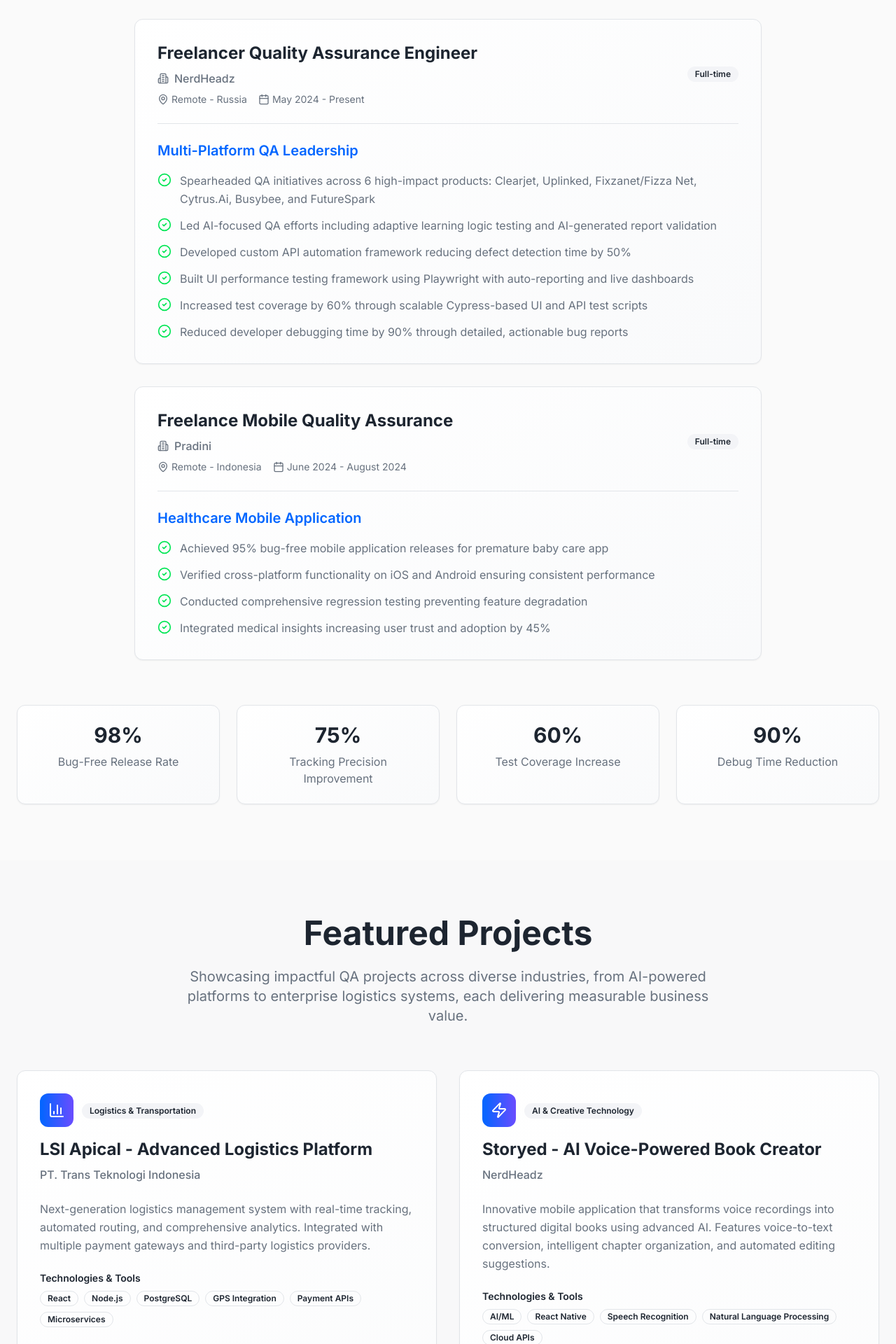
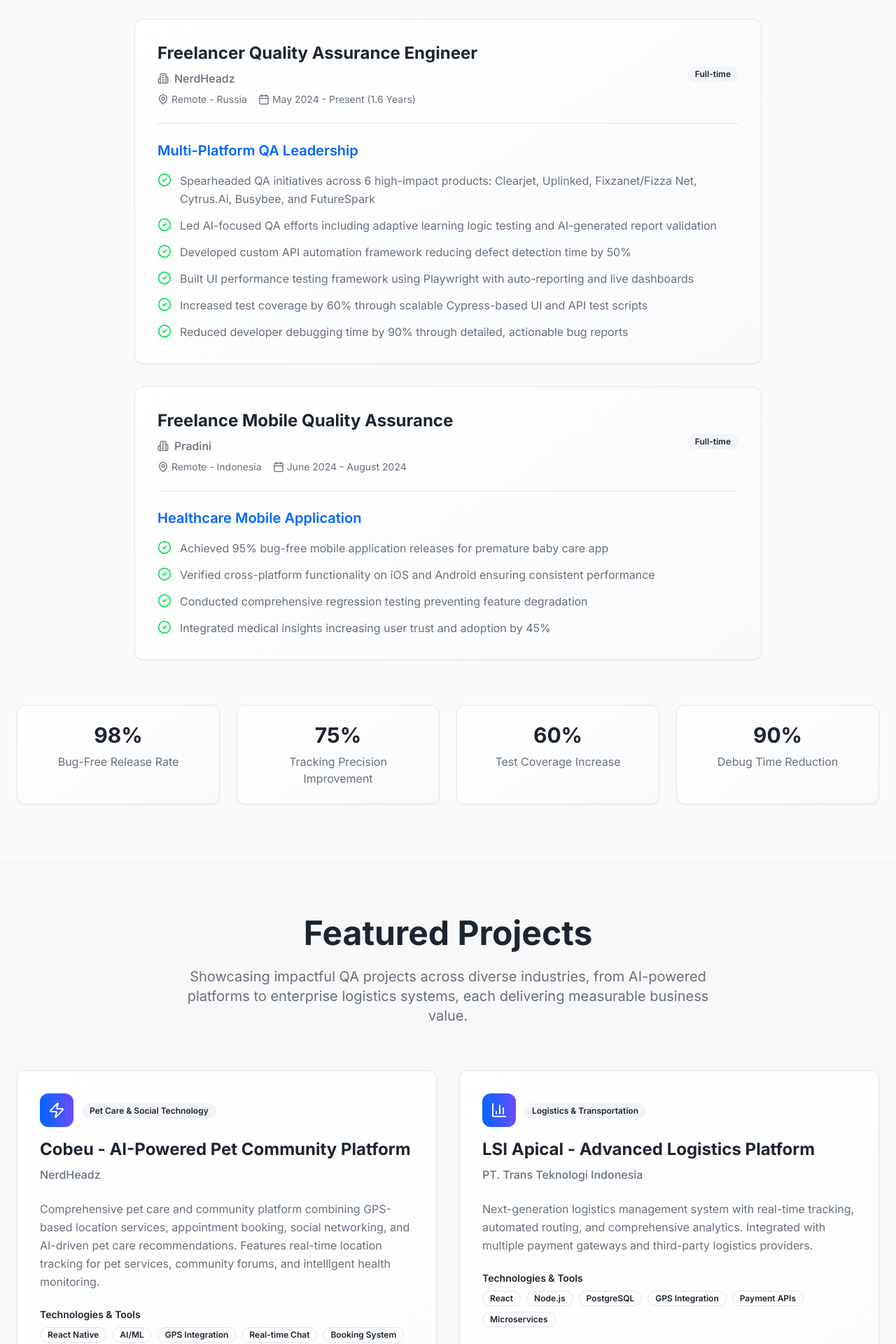
Before and after one commit to riantra/AndrianSyahputra-, a React (Vite) app: page / in a window 1280 px wide. Shown: the part 3100-5020 px from the top of the page at 70% size. Built offline with nearby package versions, Linux system fonts and the light colour scheme.

Commit message:
Add Cobeu project and update experience

```diff
--- a/src/components/Portfolio/ExperienceSection.tsx
+++ b/src/components/Portfolio/ExperienceSection.tsx
@@ -8,7 +8,7 @@ const ExperienceSection = () => {
       title: "Quality Assurance Engineer",
       company: "PT. Trans Teknologi Indonesia",
       location: "Bandung, Indonesia",
-      period: "October 2023 - Present",
+      period: "October 2023 - Present (2 Years)",
       type: "Full-time",
       projects: [
         {
@@ -36,7 +36,7 @@ const ExperienceSection = () => {
       title: "Freelancer Quality Assurance Engineer",
       company: "NerdHeadz",
       location: "Remote - Russia",
-      period: "May 2024 - Present",
+      period: "May 2024 - Present (1.6 Years)",
       type: "Full-time",
       projects: [
         {
--- a/src/components/Portfolio/ProjectsSection.tsx
+++ b/src/components/Portfolio/ProjectsSection.tsx
@@ -5,6 +5,29 @@ import { ExternalLink, Github, CheckCircle2, Zap, Shield, BarChart3 } from "luci
 
 const ProjectsSection = () => {
   const projects = [
+    {
+      title: "Cobeu - AI-Powered Pet Community Platform",
+      company: "NerdHeadz",
+      description: "Comprehensive pet care and community platform combining GPS-based location services, appointment booking, social networking, and AI-driven pet care recommendations. Features real-time location tracking for pet services, community forums, and intelligent health monitoring.",
+      category: "Pet Care & Social Technology",
+      icon: Zap,
+      technologies: ["React Native", "AI/ML", "GPS Integration", "Real-time Chat", "Booking System", "Social Features", "Cloud Infrastructure"],
+      achievements: [
+        "Implemented end-to-end QA for complex GPS-based pet service location features",
+        "Validated AI-driven pet health recommendations and care suggestions with 96% accuracy",
+        "Ensured seamless integration of booking system with 15+ pet service providers",
+        "Tested real-time community features supporting 10,000+ concurrent users",
+        "Achieved 97% bug-free release rate across iOS and Android platforms",
+        "Optimized social media features increasing user engagement by 70%"
+      ],
+      metrics: {
+        "AI Accuracy": "96%",
+        "Bug-Free Rate": "97%",
+        "User Engagement": "+70%"
+      },
+      impact: "Connected 25,000+ pet owners with verified service providers, creating a trusted ecosystem for comprehensive pet care and community engagement.",
+      role: "Lead QA Engineer responsible for testing GPS location accuracy, AI recommendation systems, booking workflows, and social media features across mobile platforms."
+    },
     {
       title: "LSI Apical - Advanced Logistics Platform",
       company: "PT. Trans Teknologi Indonesia",
```
